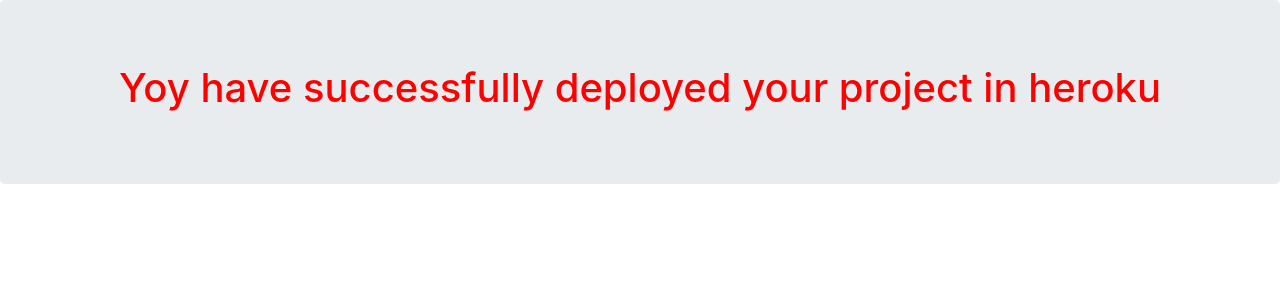
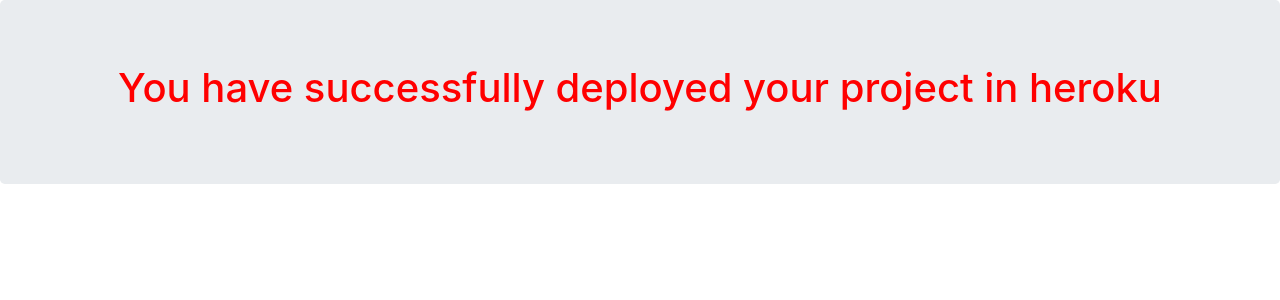
Before and after one commit to Riju007/first_flask_app, a Flask app: page / in a window 1280 px wide. Shown: the top 300 px of the page. Run offline with Flask 2, Linux system fonts and the light colour scheme; some libraries are stand-ins or nearby versions.

Commit message:
2nd change

```diff
--- a/templates/base.html
+++ b/templates/base.html
@@ -25,7 +25,7 @@
   </head>
   <body>
       <div class="jumbotron">
-          <h1>Yoy have successfully deployed your project in heroku</h1>
+          <h1>You have successfully deployed your project in heroku</h1>
       </div>
       <style>
           h1 {
```
